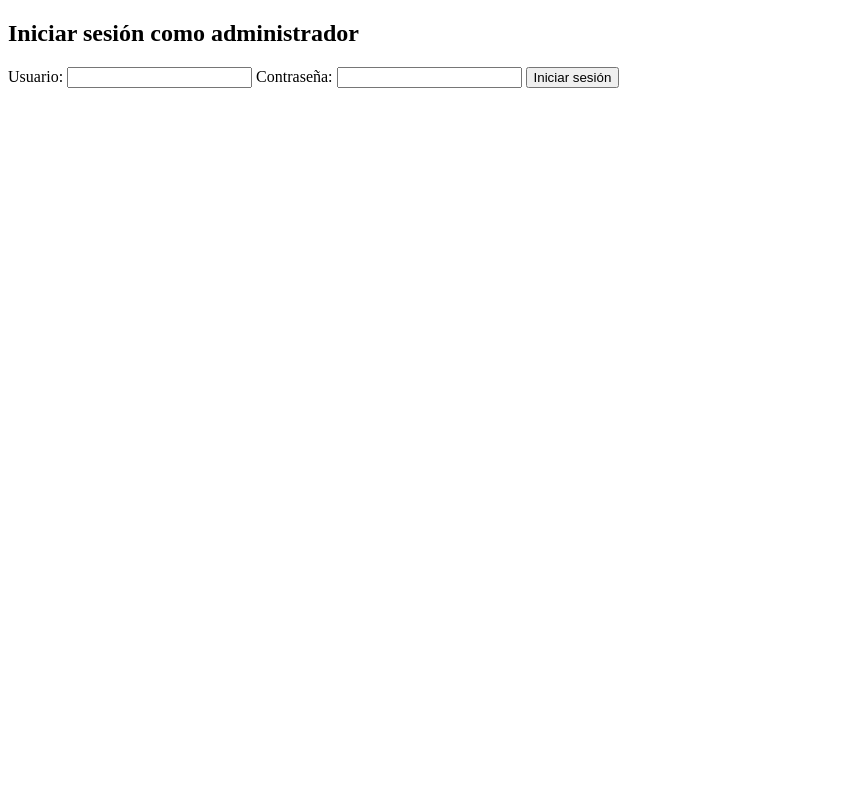
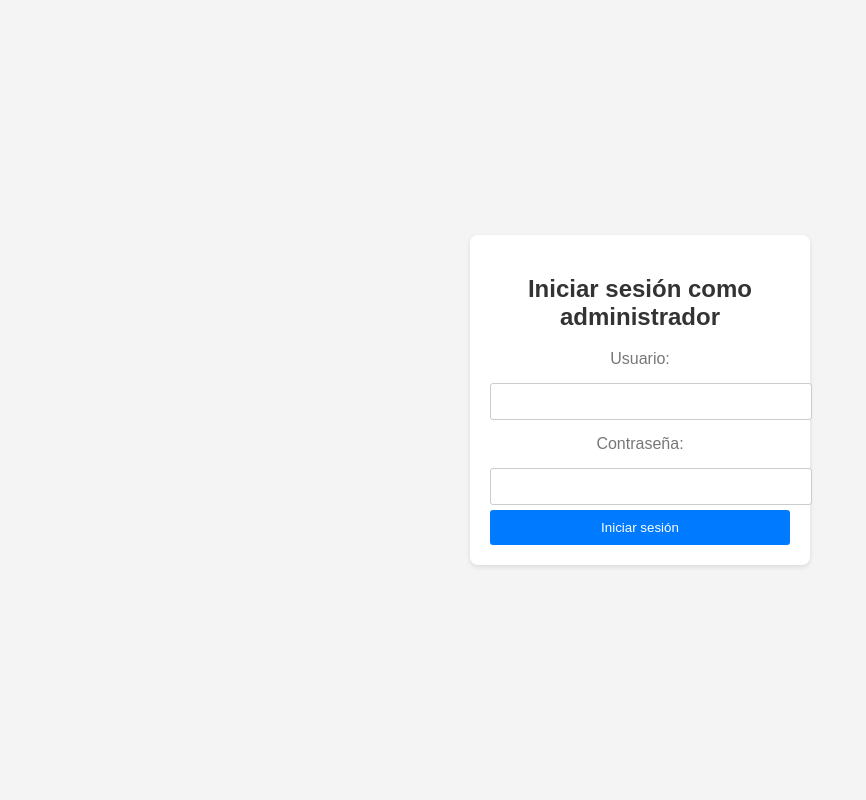
Before and after one commit to IvanVic07/espaciosonado.github.io, a PHP site: page /login-admin.html in a window 1280 px wide. Shown: the whole page, without its empty margins (0-866 px from the left). Run offline with PHP 8.4, Linux system fonts and the light colour scheme.

Commit message:
Estilo login admin

```diff
--- a/css/estilos.css
+++ b/css/estilos.css
@@ -229,3 +229,58 @@
     background-color: white;
     color: black;
   }
+
+  body {
+    font-family: Arial, sans-serif;
+    background-color: #f4f4f4;
+    margin: 0;
+    padding: 0;
+    display: flex;
+    justify-content: center;
+    align-items: center;
+    height: 100vh;
+}
+
+.login-container {
+    background: #ffffff;
+    border-radius: 8px;
+    box-shadow: 0 2px 5px rgba(0, 0, 0, 0.1);
+    padding: 20px;
+    width: 300px;
+    text-align: center;
+}
+
+h2 {
+    color: #333;
+}
+
+label {
+    display: block;
+    margin: 10px 0;
+    color: #777;
+}
+
+input[type="text"],
+input[type="password"] {
+    width: 100%;
+    padding: 10px;
+    margin: 5px 0;
+    border: 1px solid #ccc;
+    border-radius: 3px;
+    outline: none;
+}
+
+input[type="submit"] {
+    width: 100%;
+    background: #007BFF;
+    color: #fff;
+    border: none;
+    padding: 10px;
+    border-radius: 3px;
+    cursor: pointer;
+    transition: background 0.3s;
+}
+
+input[type="submit"]:hover {
+    background: #0056b3;
+}
```
